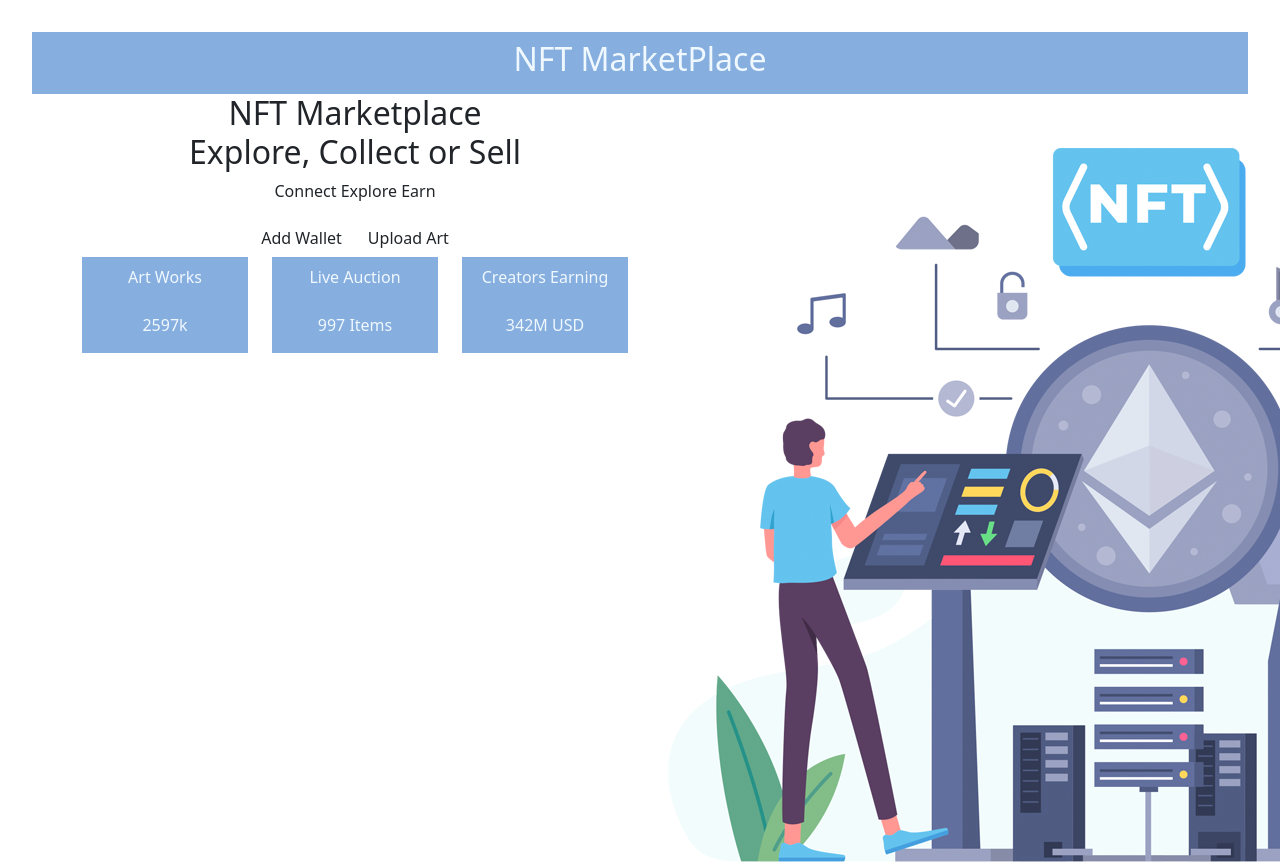
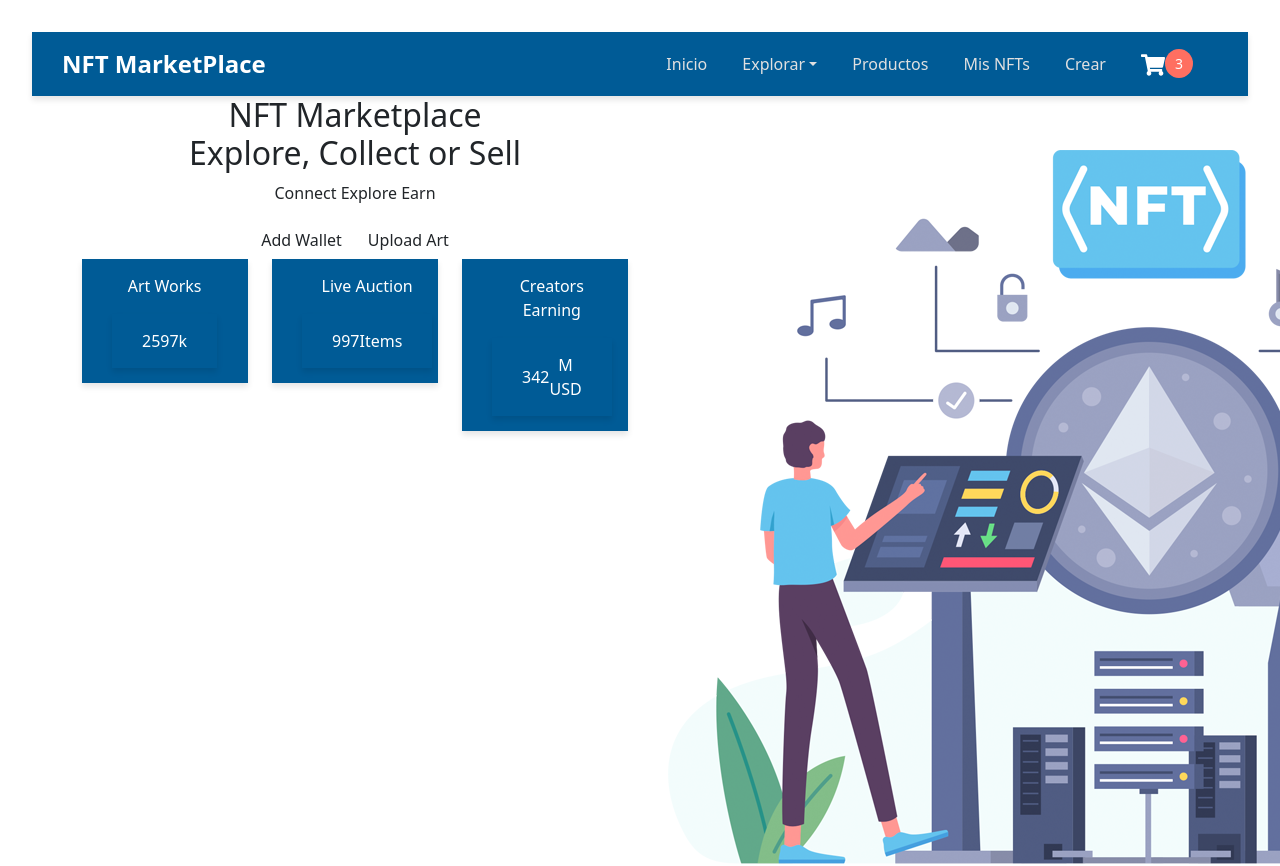
Before and after one commit to Paulafernandeztorres/DSM, a React (Vite) app in the folder Proyecto_Webapp/: page / in a window 1280 px wide. Shown: the top 866 px of the page. Built offline with nearby package versions, Linux system fonts and the light colour scheme.

Commit message:
Implementación Header

```diff
--- a/Proyecto_Webapp/package.json
+++ b/Proyecto_Webapp/package.json
@@ -12,7 +12,9 @@
   "dependencies": {
     "bootstrap": "^5.3.3",
     "react": "^19.0.0",
+    "react-bootstrap": "^2.10.9",
     "react-dom": "^19.0.0",
+    "react-icons": "^5.5.0",
     "react-router-dom": "^7.2.0"
   },
   "devDependencies": {
--- a/Proyecto_Webapp/src/components/Header.jsx
+++ b/Proyecto_Webapp/src/components/Header.jsx
@@ -1,11 +1,39 @@
-import { Link } from "react-router-dom";
 import "../styles/Header.css";
+import { Nav, Navbar, NavDropdown } from "react-bootstrap";
+import { Link } from 'react-router';
+import { FaShoppingCart } from "react-icons/fa"; // Ícono de carrito
 
 function Header() {
   return (
     <header className="header">
       <h2>NFT MarketPlace</h2>
-
+      <Nav className="justify-content-end">
+        <Nav.Item>
+          <Link to="/">Inicio</Link>
+        </Nav.Item>
+        <NavDropdown title="Explorar" id="nav-dropdown">
+          <NavDropdown.Item as={Link} to="/explorar/nuevos">Nuevos NFTs</NavDropdown.Item>
+          <NavDropdown.Item as={Link} to="/explorar/subastas">Subastas en Vivo</NavDropdown.Item>
+          <NavDropdown.Item as={Link} to="/explorar/colecciones">Colecciones</NavDropdown.Item>
+          <NavDropdown.Item as={Link} to="/explorar/detalles">Detalles del NFT</NavDropdown.Item>
+        </NavDropdown>
+        <Nav.Item>
+          <Link to="/productos">Productos</Link>
+        </Nav.Item>
+        <Nav.Item>
+          <Link to="/mis-nfts">Mis NFTs</Link>
+        </Nav.Item>
+        <Nav.Item>
+          <Link to="/crear">Crear</Link>
+        </Nav.Item>
+        {/* Ícono de carrito de compras */}
+        <Nav.Item>
+          <Link to="/carrito">
+            <FaShoppingCart size={24} color="#ffffff" />
+            <span className="cart-count">3</span> {/* Este número debe ser dinámico según la cantidad de productos en el carrito */}
+          </Link>
+        </Nav.Item>
+      </Nav>
     </header>
   );
 }
--- a/Proyecto_Webapp/src/styles/Header.css
+++ b/Proyecto_Webapp/src/styles/Header.css
@@ -1,6 +1,57 @@
 .header {
-    padding: 0.5rem;
-    background-color: #86aede;
-    text-align: center;
-    color: aliceblue;
-  }
+  background-color: #005b96; /* Azul medio */
+  color: #ffffff;
+  padding: 15px 30px;
+  display: flex;
+  justify-content: space-between;
+  align-items: center;
+  box-shadow: 0px 4px 6px rgba(0, 0, 0, 0.1);
+}
+
+.header h2 {
+  margin: 0;
+  font-size: 24px;
+  font-weight: bold;
+}
+
+.nav {
+  display: flex;
+  align-items: center;
+}
+
+.nav .nav-item {
+  margin-right: 15px;
+}
+
+.nav a {
+  text-decoration: none;
+  color: #e0e0e0; /* Gris claro */
+  font-weight: normal;
+  transition: color 0.2s ease-in-out;
+  padding: 5px 10px;
+  border-radius: 5px;
+}
+
+.nav a:hover {
+  color: #ffffff; /* Blanco al pasar el ratón */
+}
+
+.nav .dropdown-item {
+  color: #005b96; /* Azul oscuro para los ítems del desplegable */
+  background-color: #ffffff; /* Fondo blanco para los ítems */
+  transition: background-color 0.3s ease-in-out; /* Transición suave en el fondo */
+}
+
+.nav .dropdown-item:hover {
+  background-color: #0077cc; /* Azul suave de fondo cuando el ratón pasa por encima */
+  color: #ffffff; /* El texto cambia a blanco cuando el ratón pasa */
+}
+
+.cart-count {
+  background-color: #ff6f61;
+  color: #ffffff;
+  border-radius: 50%;
+  padding: 5px 10px;
+  font-size: 14px;
+  text-align: center;
+}
```
Also changed, not shown: 1 other file (tests, documents, lock files or other folders).
